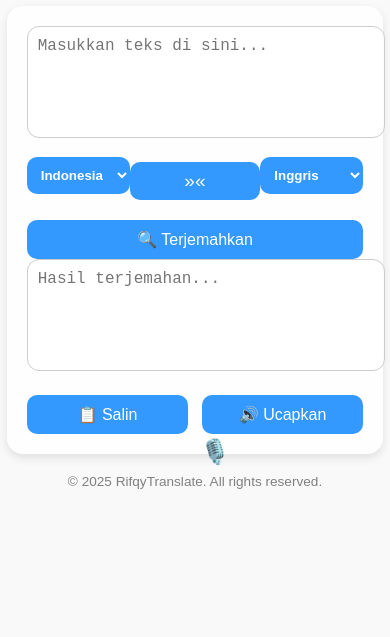
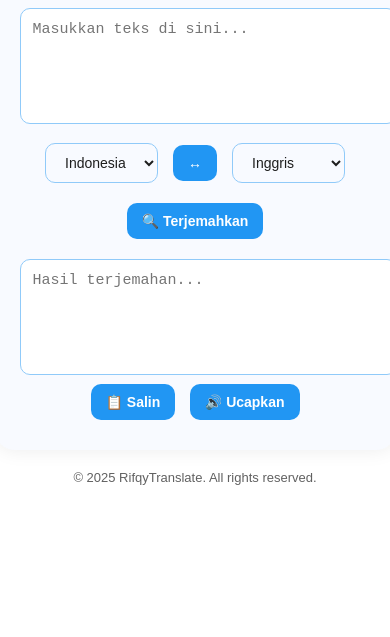
Before and after one commit to rydevs29/RifqyTranslate, a plain HTML site: page index.html in a window 390 px wide. Shown: the part 223-860 px from the top of the page. Drawn offline with Linux system fonts and the light colour scheme.

Commit message:
Enhance styling and functionality for translation app
Refactor styles for dark mode and improve layout responsiveness. Update JavaScript for translation functionality and button interactions.

```diff
--- a/index.html
+++ b/index.html
@@ -5,228 +5,205 @@
   <meta name="viewport" content="width=device-width, initial-scale=1.0">
   <title>RifqyTranslate</title>
   <style>
-    body {
-      font-family: "Poppins", sans-serif;
-      background-color: #f9f9f9;
-      color: #111;
-      display: flex;
-      flex-direction: column;
-      align-items: center;
-      justify-content: center;
-      min-height: 100vh;
-      transition: 0.3s;
+    :root {
+      --bg: #ffffff;
+      --card: #f8faff;
+      --text: #1e1e1e;
+      --accent: #2196f3;
+      --hover: #42a5f5;
+      --border: #90caf9;
     }
 
-    .dark-mode {
-      background-color: #0d1117;
-      color: #fff;
+    @media (prefers-color-scheme: dark) {
+      :root {
+        --bg: #0d1117;
+        --card: #161b22;
+        --text: #e0e0e0;
+        --accent: #2196f3;
+        --hover: #42a5f5;
+        --border: #2b4d7a;
+      }
+    }
+
+    body {
+      font-family: 'Poppins', sans-serif;
+      background: var(--bg);
+      color: var(--text);
+      display: flex;
+      justify-content: center;
+      align-items: center;
+      min-height: 100vh;
+      flex-direction: column;
+      margin: 0;
+      transition: background 0.3s, color 0.3s;
     }
 
     h1 {
-      text-align: center;
       font-size: 2rem;
-      color: #3399ff;
+      color: var(--accent);
+      margin-bottom: 10px;
       display: flex;
       align-items: center;
       gap: 8px;
     }
 
     .container {
-      background: rgba(255, 255, 255, 0.8);
-      padding: 20px;
-      border-radius: 16px;
-      box-shadow: 0 4px 10px rgba(0,0,0,0.1);
+      background: var(--card);
+      border-radius: 20px;
+      box-shadow: 0 0 20px rgba(0, 0, 0, 0.08);
+      padding: 25px;
       width: 90%;
-      max-width: 400px;
-      transition: 0.3s;
-    }
-
-    .dark-mode .container {
-      background: #161b22;
+      max-width: 420px;
+      text-align: center;
+      transition: background 0.3s;
     }
 
     textarea {
       width: 100%;
       height: 90px;
-      border-radius: 12px;
-      border: 1px solid #ccc;
-      padding: 10px;
+      border: 1.8px solid var(--border);
+      border-radius: 10px;
+      padding: 12px;
+      font-size: 15px;
       resize: none;
       outline: none;
-      font-size: 1rem;
-      background: inherit;
-      color: inherit;
+      background-color: var(--bg);
+      color: var(--text);
+      transition: background 0.3s, color 0.3s;
+    }
+
+    select, button {
+      border: none;
+      border-radius: 10px;
+      padding: 10px 15px;
+      margin: 5px;
+      font-size: 14px;
+      cursor: pointer;
+      transition: 0.25s;
     }
 
     select {
-      padding: 10px;
-      border-radius: 10px;
-      border: none;
-      background: #3399ff;
-      color: white;
-      font-weight: 600;
-    }
-
-    .switch-btn {
-      background: #3399ff;
-      border: none;
-      padding: 8px 10px;
-      border-radius: 10px;
-      cursor: pointer;
-      font-size: 1.2rem;
-      color: white;
+      background: var(--card);
+      color: var(--text);
+      border: 1px solid var(--border);
     }
 
     button {
-      margin-top: 10px;
-      width: 100%;
-      padding: 10px;
-      background: #3399ff;
+      background: var(--accent);
       color: white;
-      border: none;
-      border-radius: 10px;
-      font-size: 1rem;
-      cursor: pointer;
+      font-weight: bold;
     }
 
     button:hover {
-      opacity: 0.9;
+      background: var(--hover);
     }
 
-    .btn-row {
+    .lang-select {
       display: flex;
-      justify-content: space-between;
-      margin-top: 10px;
+      justify-content: center;
+      align-items: center;
+      gap: 5px;
+      margin: 10px 0;
     }
 
-    .btn-small {
-      width: 48%;
-      padding: 10px;
-      background: #3399ff;
-      border: none;
-      color: white;
-      border-radius: 10px;
-      cursor: pointer;
+    .output {
+      margin-top: 15px;
     }
 
     footer {
       margin-top: 20px;
-      font-size: 0.85rem;
-      color: gray;
-    }
-
-    .theme-toggle {
-      position: absolute;
-      top: 15px;
-      right: 15px;
-      font-size: 1.3rem;
-      cursor: pointer;
-    }
-
-    .mic-btn {
-      position: absolute;
-      left: 20px;
-      bottom: 145px;
-      background: transparent;
-      border: none;
-      font-size: 1.5rem;
-      cursor: pointer;
-      color: #3399ff;
+      font-size: 13px;
+      color: var(--text);
+      opacity: 0.7;
     }
   </style>
 </head>
 <body>
-
-  <div class="theme-toggle" id="themeToggle">☀️</div>
-
   <h1>🎤 RifqyTranslate</h1>
-
   <div class="container">
     <textarea id="inputText" placeholder="Masukkan teks di sini..."></textarea>
 
-    <button class="mic-btn" id="micBtn">🎙️</button>
-
-    <div style="display: flex; justify-content: space-between; align-items: center; margin: 10px 0;">
+    <div class="lang-select">
       <select id="fromLang">
         <option value="id">Indonesia</option>
         <option value="en">Inggris</option>
-        <option value="ar">Arab</option>
+        <option value="fr">Prancis</option>
+        <option value="es">Spanyol</option>
+        <option value="de">Jerman</option>
         <option value="ja">Jepang</option>
-        <option value="ko">Korea</option>
       </select>
 
-      <button class="switch-btn" id="switchLang">»«</button>
+      <button id="swapBtn">↔</button>
 
       <select id="toLang">
         <option value="en">Inggris</option>
         <option value="id">Indonesia</option>
-        <option value="ar">Arab</option>
+        <option value="fr">Prancis</option>
+        <option value="es">Spanyol</option>
+        <option value="de">Jerman</option>
         <option value="ja">Jepang</option>
-        <option value="ko">Korea</option>
       </select>
     </div>
 
     <button id="translateBtn">🔍 Terjemahkan</button>
 
-    <textarea id="outputText" readonly placeholder="Hasil terjemahan..."></textarea>
+    <div class="output">
+      <textarea id="outputText" placeholder="Hasil terjemahan..." readonly></textarea>
+    </div>
 
-    <div class="btn-row">
-      <button class="btn-small" id="copyBtn">📋 Salin</button>
-      <button class="btn-small" id="speakBtn">🔊 Ucapkan</button>
+    <div>
+      <button id="copyBtn">📋 Salin</button>
+      <button id="speakBtn">🔊 Ucapkan</button>
     </div>
   </div>
 
   <footer>© 2025 RifqyTranslate. All rights reserved.</footer>
 
   <script>
-    const themeToggle = document.getElementById('themeToggle');
-    themeToggle.onclick = () => {
-      document.body.classList.toggle('dark-mode');
-      themeToggle.textContent = document.body.classList.contains('dark-mode') ? '🌙' : '☀️';
-    };
+    const translateBtn = document.getElementById("translateBtn");
+    const swapBtn = document.getElementById("swapBtn");
+    const inputText = document.getElementById("inputText");
+    const outputText = document.getElementById("outputText");
+    const fromLang = document.getElementById("fromLang");
+    const toLang = document.getElementById("toLang");
+    const copyBtn = document.getElementById("copyBtn");
+    const speakBtn = document.getElementById("speakBtn");
 
-    const switchLang = document.getElementById('switchLang');
-    switchLang.onclick = () => {
-      let from = document.getElementById('fromLang');
-      let to = document.getElementById('toLang');
-      [from.value, to.value] = [to.value, from.value];
-    };
-
-    document.getElementById('translateBtn').onclick = async () => {
-      let text = document.getElementById('inputText').value;
-      let from = document.getElementById('fromLang').value;
-      let to = document.getElementById('toLang').value;
-
+    translateBtn.addEventListener("click", async () => {
+      const text = inputText.value.trim();
       if (!text) return alert("Masukkan teks terlebih dahulu!");
 
-      const res = await fetch(`https://api.mymemory.translated.net/get?q=${encodeURIComponent(text)}&langpair=${from}|${to}`);
-      const data = await res.json();
-      document.getElementById('outputText').value = data.responseData.translatedText;
-    };
+      const url = `https://api.mymemory.translated.net/get?q=${encodeURIComponent(text)}&langpair=${fromLang.value}|${toLang.value}`;
 
-    document.getElementById('copyBtn').onclick = () => {
-      navigator.clipboard.writeText(document.getElementById('outputText').value);
-      alert("✅ Hasil terjemahan disalin!");
-    };
+      try {
+        const res = await fetch(url);
+        const data = await res.json();
+        outputText.value = data.responseData.translatedText;
+      } catch (err) {
+        outputText.value = "Terjadi kesalahan. Coba lagi.";
+      }
+    });
 
-    document.getElementById('speakBtn').onclick = () => {
-      const utterance = new SpeechSynthesisUtterance(document.getElementById('outputText').value);
-      utterance.lang = document.getElementById('toLang').value;
-      speechSynthesis.speak(utterance);
-    };
+    swapBtn.addEventListener("click", () => {
+      const temp = fromLang.value;
+      fromLang.value = toLang.value;
+      toLang.value = temp;
 
-    // 🎤 Voice Recognition (input)
-    const micBtn = document.getElementById('micBtn');
-    micBtn.onclick = () => {
-      const recognition = new (window.SpeechRecognition || window.webkitSpeechRecognition)();
-      recognition.lang = document.getElementById('fromLang').value;
-      recognition.start();
+      const tempText = inputText.value;
+      inputText.value = outputText.value;
+      outputText.value = tempText;
+    });
 
-      recognition.onresult = (event) => {
-        document.getElementById('inputText').value = event.results[0][0].transcript;
-      };
-    };
+    copyBtn.addEventListener("click", () => {
+      navigator.clipboard.writeText(outputText.value);
+      alert("Teks disalin ke clipboard!");
+    });
+
+    speakBtn.addEventListener("click", () => {
+      const utter = new SpeechSynthesisUtterance(outputText.value);
+      utter.lang = toLang.value;
+      speechSynthesis.speak(utter);
+    });
   </script>
-
 </body>
 </html>
```
